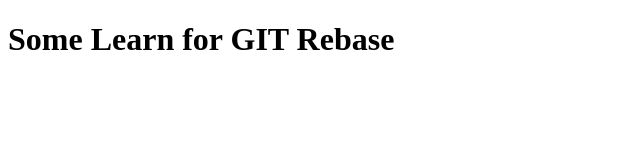
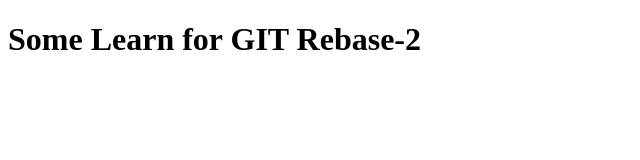
Before and after one commit to muhfahmia/LearningGIT, a plain HTML site: page index.html in a window 1280 px wide. Shown: the full height of the page, 0-640 px from the left. Drawn offline with Linux system fonts and the light colour scheme.

Commit message:
Update heading title 2

```diff
--- a/index.html
+++ b/index.html
@@ -6,6 +6,6 @@
   <title>Learning Git</title>
 </head>
 <body>
-  <h1>Some Learn for GIT Rebase</h1>
+  <h1>Some Learn for GIT Rebase-2</h1>
 </body>
 </html>
```
